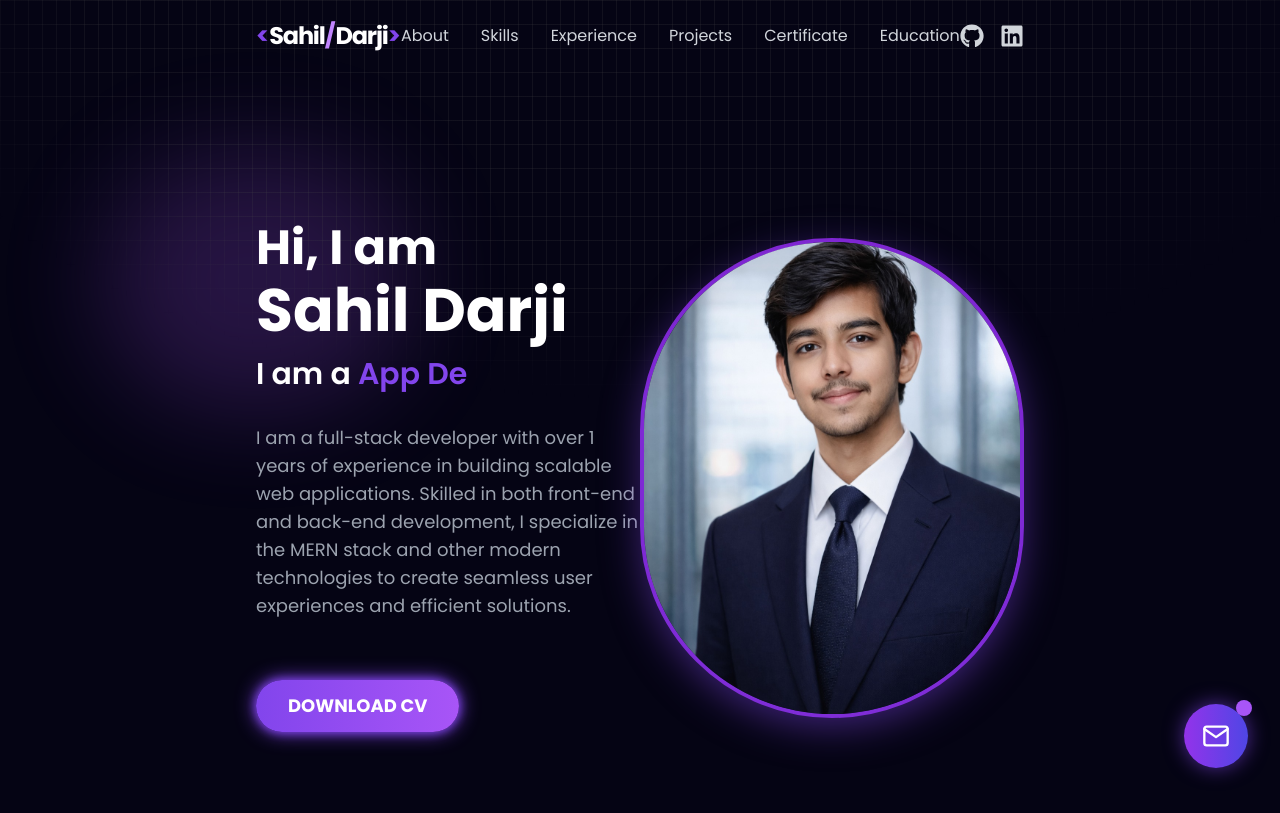
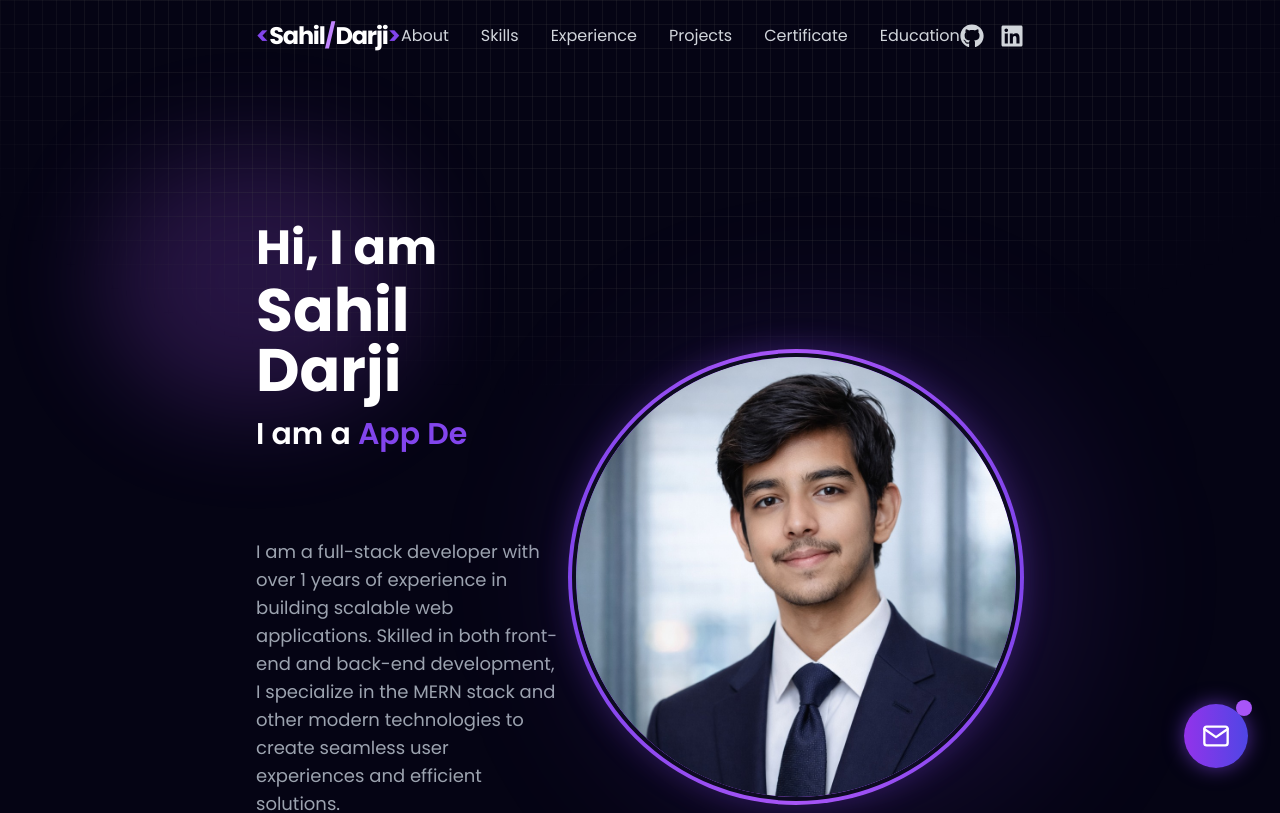
Before and after one commit to sahil-darj/Portfolio, a React (Vite) app: page / in a window 1280 px wide. Shown: the top 813 px of the page. Built offline with nearby package versions, Linux system fonts and the light colour scheme.

Commit message:
fix: resolve image loading issue and polish UI aesthetics

```diff
--- a/src/Components/About/About.jsx
+++ b/src/Components/About/About.jsx
@@ -9,8 +9,8 @@ const About = () => {
       id="about"
       className="py-4 px-[7vw] md:px-[7vw] lg:px-[20vw] font-sans mt-16 md:mt-24 lg:mt-32"
     >
-      <div className="flex flex-col-reverse md:flex-row justify-between items-center">
-        {/* Left Side */}
+      <div className="flex flex-col-reverse md:flex-row justify-between items-center gap-10 md:gap-20">
+
         <div className="md:w-1/2 text-center md:text-left mt-8 md:mt-0">
           {/* Greeting */}
           <h1 className="text-3xl sm:text-4xl md:text-5xl font-bold text-white mb-2 leading-tight">
@@ -21,7 +21,8 @@ const About = () => {
             Sahil Darji
           </h2>
           {/* Skills Heading with Typing Effect */}
-          <h3 className="text-xl sm:text-2xl md:text-3xl font-semibold mb-4 text-[#8245ec] leading-tight">
+          <h3 className="text-xl sm:text-2xl md:text-3xl font-semibold mb-4 text-[#8245ec] leading-tight min-h-[70px] md:min-h-[90px]">
+
             <span className="text-white">I am a </span>
             <TypeAnimation
               sequence={[
@@ -36,10 +37,12 @@ const About = () => {
               ]}
               wrapper="span"
               speed={50}
+              className="whitespace-nowrap"
               style={{ display: "inline-block" }}
               repeat={Infinity}
               cursor={true}
             />
+
           </h3>
           {/* About Me Paragraph */}
           <p className="text-base sm:text-lg md:text-lg text-gray-400 mb-10 mt-8 leading-relaxed">
@@ -70,21 +73,30 @@ const About = () => {
           </a>
         </div>
         {/* Right Side */}
-        <div className="md:w-1/2 flex justify-center md:justify-end">
+        <div className="md:w-1/2 flex justify-center md:justify-end relative group" >
+          {/* Animated Glow Background behind the image */}
+          <div className="absolute top-1/2 left-1/2 -translate-x-1/2 -translate-y-1/2 w-48 h-48 sm:w-64 sm:h-64 md:w-[28rem] md:h-[28rem] bg-[#8245ec]/20 rounded-full blur-[80px] group-hover:bg-[#8245ec]/30 transition-all duration-500"></div>
+
           <Tilt
-            className="w-48 h-48 sm:w-64 sm:h-64 md:w-[30rem] md:h-[30rem] border-4 border-purple-700 rounded-full"
-            tiltMaxAngleX={20}
-            tiltMaxAngleY={20}
+            className="z-10"
+            tiltMaxAngleX={15}
+            tiltMaxAngleY={15}
             perspective={1000}
-            scale={1.05}
-            transitionSpeed={1000}
+            scale={1.04}
+            transitionSpeed={1500}
             gyroscope={true}
           >
-            <img
-              src={profileImage}
-              alt="Sahil Darji"
-              className="w-full h-full rounded-full object-cover drop-shadow-[0_10px_20px_rgba(130,69,236,0.5)]"
-            />
+            <div className="relative p-1 rounded-full bg-gradient-to-r from-[#8245ec] via-[#a855f7] to-[#8245ec] shadow-[0_0_30px_rgba(130,69,236,0.3)] transition-all duration-500">
+              <div className="w-48 h-48 sm:w-64 sm:h-64 md:w-[28rem] md:h-[28rem] rounded-full overflow-hidden border-4 border-[#0d0b21]">
+                <img
+                  src={profileImage}
+                  alt="Sahil Darji"
+                  className="w-full h-full rounded-full object-cover object-[50%_15%] transition-transform duration-700 hover:scale-110"
+                />
+
+              </div>
+            </div>
+
           </Tilt>
         </div>
       </div>
--- a/src/constants.js
+++ b/src/constants.js
@@ -300,7 +300,7 @@ export const projects = [
       "Database Integration",
       "Production Deployment",
     ],
-    github: "https://github.com/sahil-darj/Naroda_group",
+    github: "",
     webapp: "https://narodagroup.com/",
   },
   {
```
